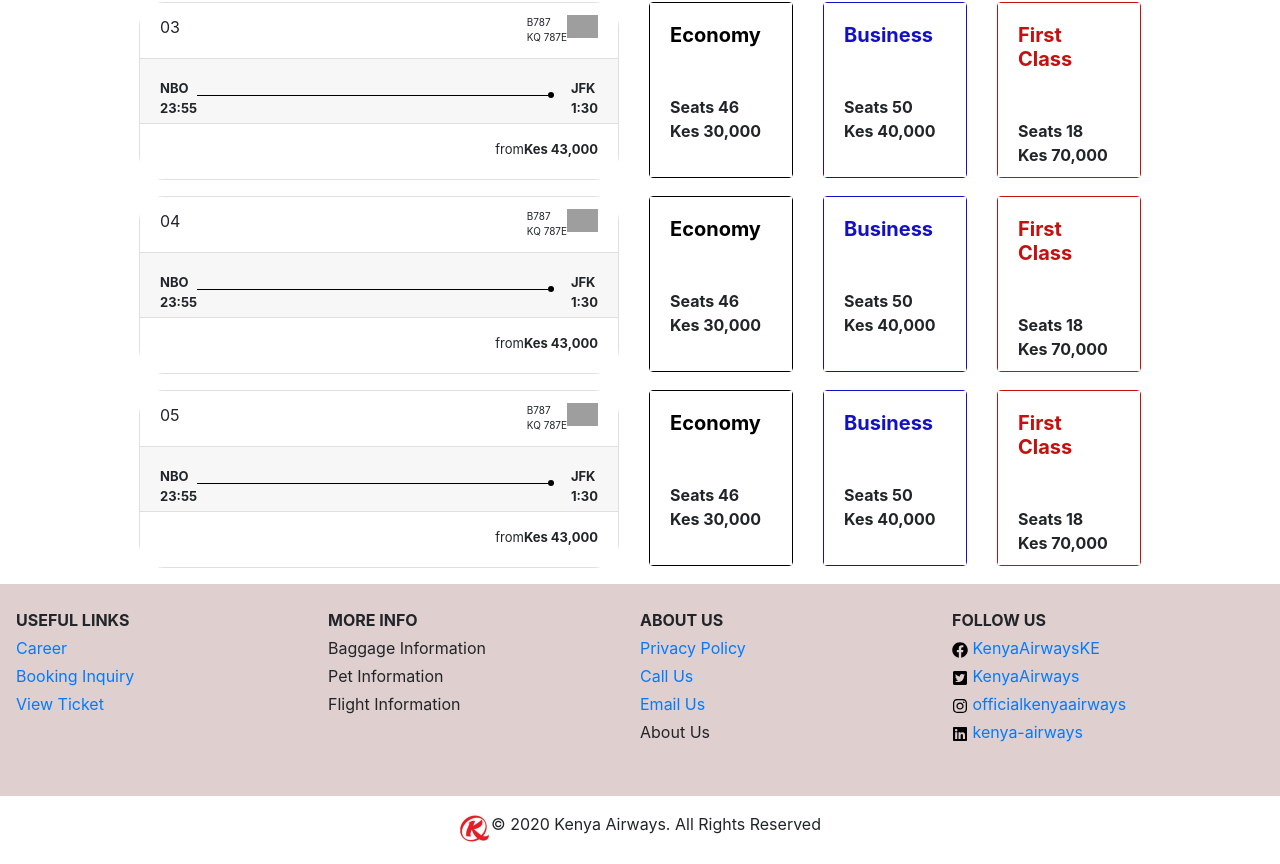
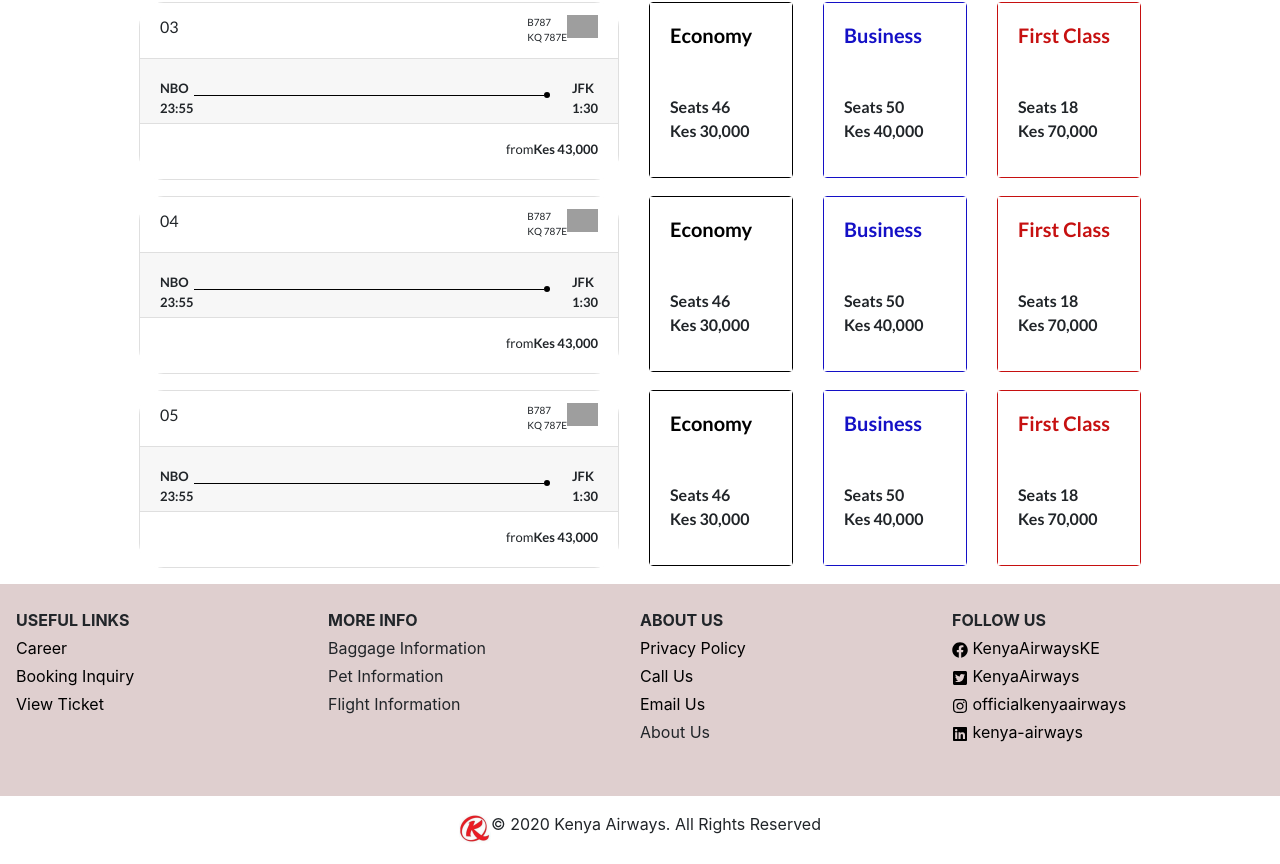
Before and after one commit to d3vkk/kenya-airways, a Vue app: page /selectflight in a window 1280 px wide. Shown: the part 491-1355 px from the top of the page. Built offline with nearby package versions, Linux system fonts and the light colour scheme; grey boxes are pictures that could not be loaded.

Commit message:
refactor(ui): Override bootstrap styles

```diff
--- a/src/layouts/FooterSection.vue
+++ b/src/layouts/FooterSection.vue
@@ -107,4 +107,7 @@
 </script>
 
 <style scoped>
+a {
+  color: #000000;
+}
 </style>
--- a/src/views/SelectFlight.vue
+++ b/src/views/SelectFlight.vue
@@ -1,7 +1,7 @@
 <template>
   <div>
     <NavBar />
-    <div class="container">
+    <div class="container" style=" font-family: 'Lato', sans-serif;">
       <span style="font-weight: bold">select flight</span>
       <span style="float: right; font-weight: bold">Step 2 0f 4</span>
       <hr style="width: 100%; background-color: black" />
```
